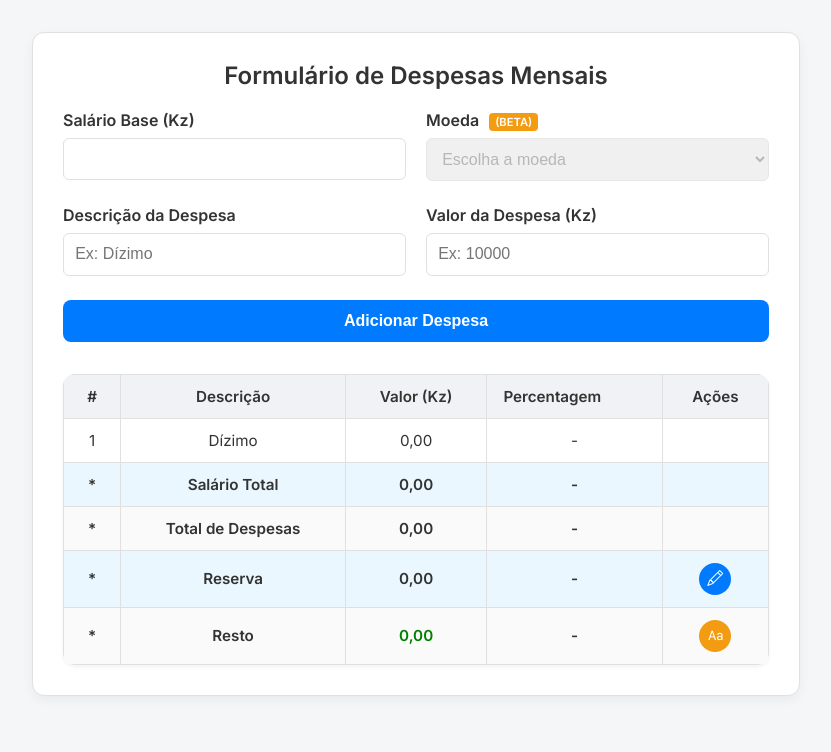
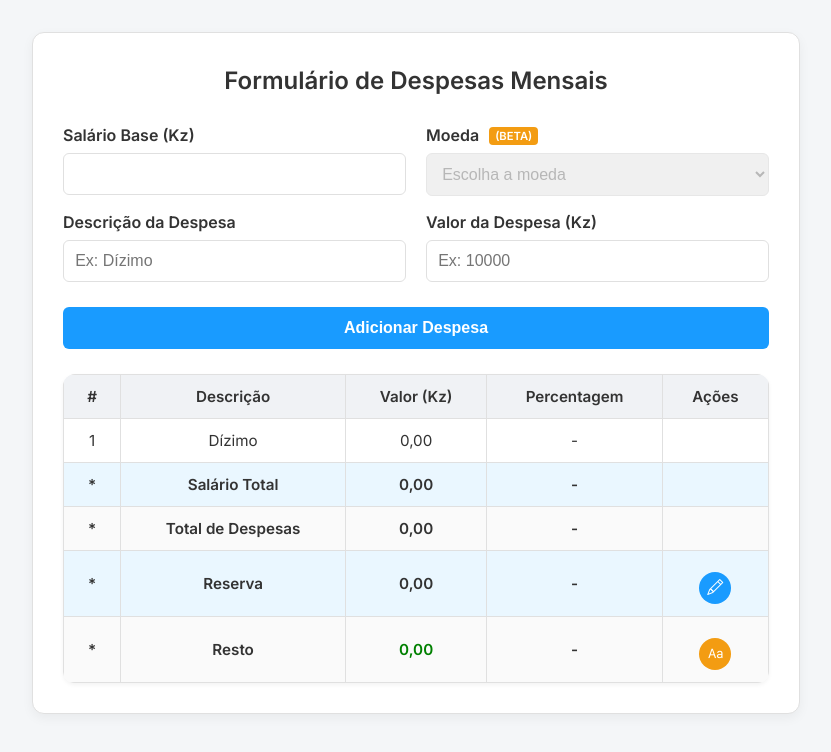
Before and after one commit to marcoscalitas/my-fin, a plain HTML site: page index.html in a window 1280 px wide. Shown: the whole page, without its empty margins (224-1055 px from the left). Drawn offline with nearby package versions, Linux system fonts and the light colour scheme.

Commit message:
style: improve spacing

```diff
--- a/assests/css/style.css
+++ b/assests/css/style.css
@@ -1,5 +1,5 @@
 :root {
-    --primary: #007bff;
+    --primary: #199bff;
     --bg: #f4f6f8;
     --card: #fff;
     --border: #e0e0e0;
@@ -8,6 +8,7 @@
     --danger: #dc3545;
     --success: #28a745;
     --font: 'Inter', sans-serif;
+    --primary-border-radius: 6px;
 }
 
 * {
@@ -42,22 +43,26 @@ main {
 }
 
 .card {
+    display: flex;
+    flex-direction: column;
+    justify-content: space-between;
     background: var(--card);
     border: 1px solid var(--border);
     border-radius: 12px;
-    padding: 0.5rem 30px 30px;
+    padding: 0.8rem 30px 30px;
     box-shadow: 0 4px 12px rgba(0, 0, 0, 0.05);
+    gap: 10px;
 }
 
 .card-body {
     display: grid;
     grid-template-columns: repeat(2, 1fr);
     column-gap: 20px;
-    margin-top: 20px;
+    row-gap: 16px;
 }
 
-.form-group {
-    margin-bottom: 1.5rem;
+.card-body>*:last-child {
+    grid-column: span 2;
 }
 
 label {
@@ -72,7 +77,7 @@ select {
     width: 100%;
     font-size: 1rem;
     border: 1px solid #ccc;
-    border-radius: 6px;
+    border-radius: var(--primary-border-radius);
     color: #666;
     padding: .70rem;
     border: 1px solid var(--border);
@@ -118,13 +123,14 @@ button {
     align-items: center;
     justify-content: center;
     width: 100%;
+    margin-top: 9px;
     padding: .75rem;
     font-size: 1rem;
     font-weight: 600;
     color: #fff;
     background: var(--primary);
     border: none;
-    border-radius: 8px;
+    border-radius: var(--primary-border-radius);
     cursor: pointer;
     transition: background .3s;
 }
@@ -137,7 +143,7 @@ button:hover {
 .table-wrapper {
     width: 100%;
     overflow-x: auto;
-    margin-top: 2rem;
+    margin-top: 15px;
     border-radius: 12px;
     box-shadow: 0 2px 4px rgba(0, 0, 0, 0.05);
 }
--- a/index.html
+++ b/index.html
@@ -36,9 +36,10 @@
                     <label for="valor">Valor da Despesa (Kz)</label>
                     <input type="number" id="valor" placeholder="Ex: 10000" min="0" />
                 </div>
+
+                <button id="btn-adicionar">Adicionar Despesa</button>
             </div>
 
-            <button id="btn-adicionar">Adicionar Despesa</button>
 
             <div class="table-wrapper">
                 <table aria-label="Lista de Despesas">
@@ -47,7 +48,7 @@
                             <th class="txt-center">#</th>
                             <th class="txt-center">Descrição</th>
                             <th class="txt-center">Valor (Kz)</th>
-                            <th>Percentagem</th>
+                            <th class="txt-center">Percentagem</th>
                             <th class="txt-center action">Ações</th>
                         </tr>
                     </thead>
```
